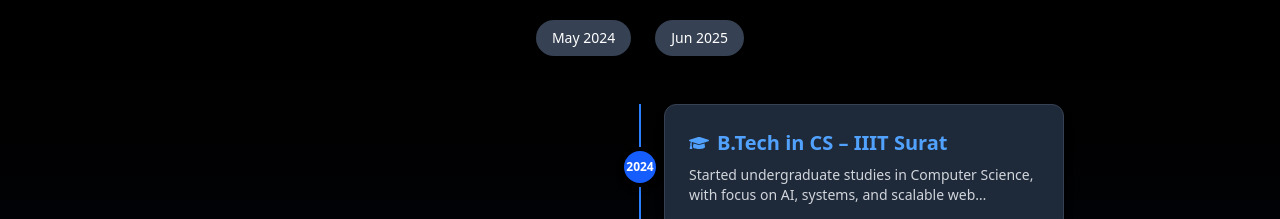
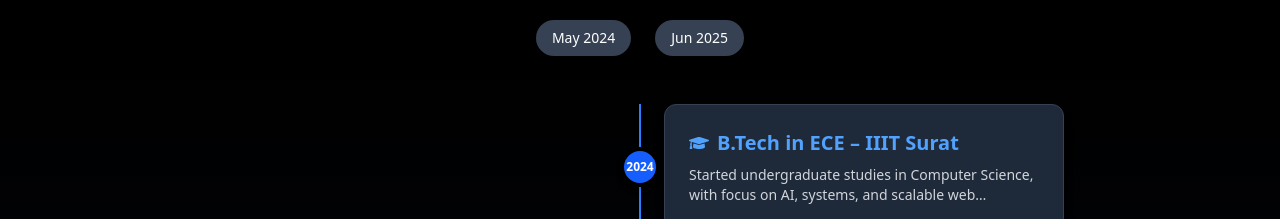
Before and after one commit to AnshulPatil2005/myportfolio, a React (Vite) app: page / in a window 1280 px wide. Shown: the part 3140-3359 px from the top of the page. Built offline with nearby package versions, Linux system fonts and the light colour scheme; the HTML template or start-up script is replaced by a standard one.

Commit message:
Update Timeline.jsx

```diff
--- a/src/components/Timeline.jsx
+++ b/src/components/Timeline.jsx
@@ -8,7 +8,7 @@
   {
     id: '2024',
     year: 'May 2024',
-    title: 'B.Tech in CS – IIIT Surat',
+    title: 'B.Tech in ECE – IIIT Surat',
     description:
       'Started undergraduate studies in Computer Science, with focus on AI, systems, and scalable web applications.',
     icon: <FaGraduationCap />,
```
